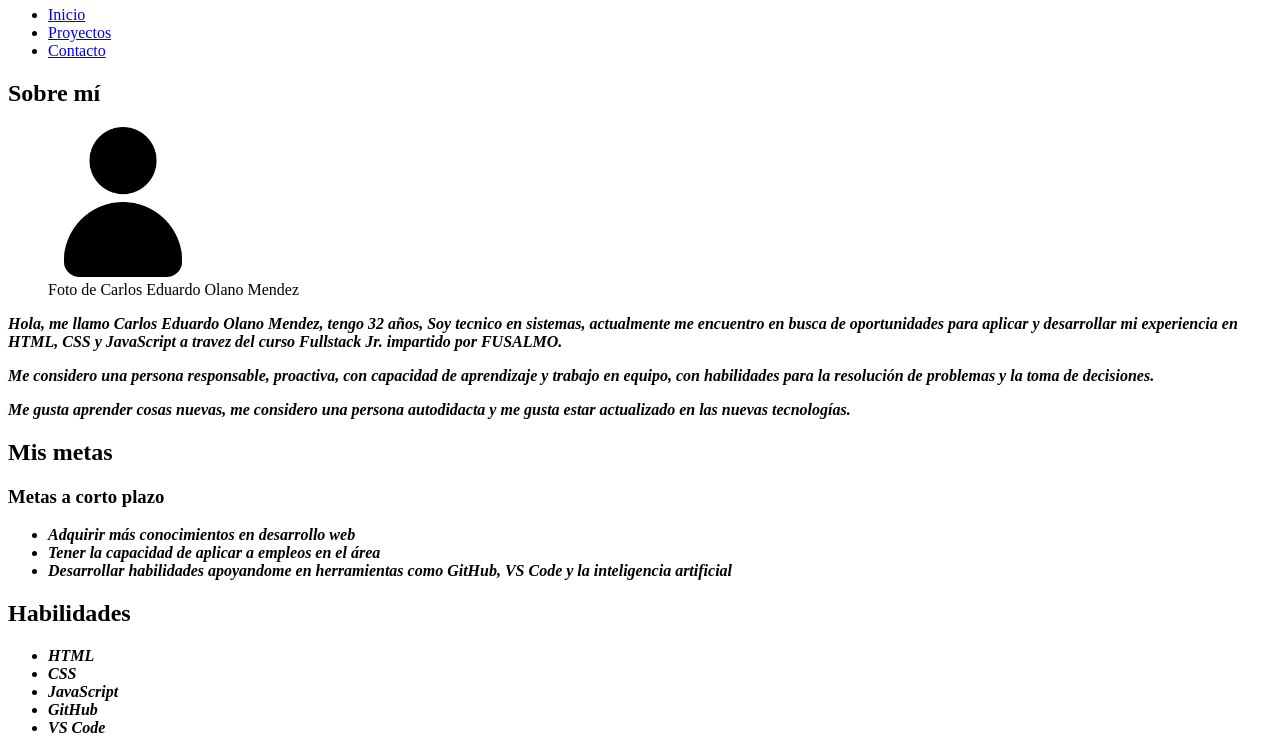
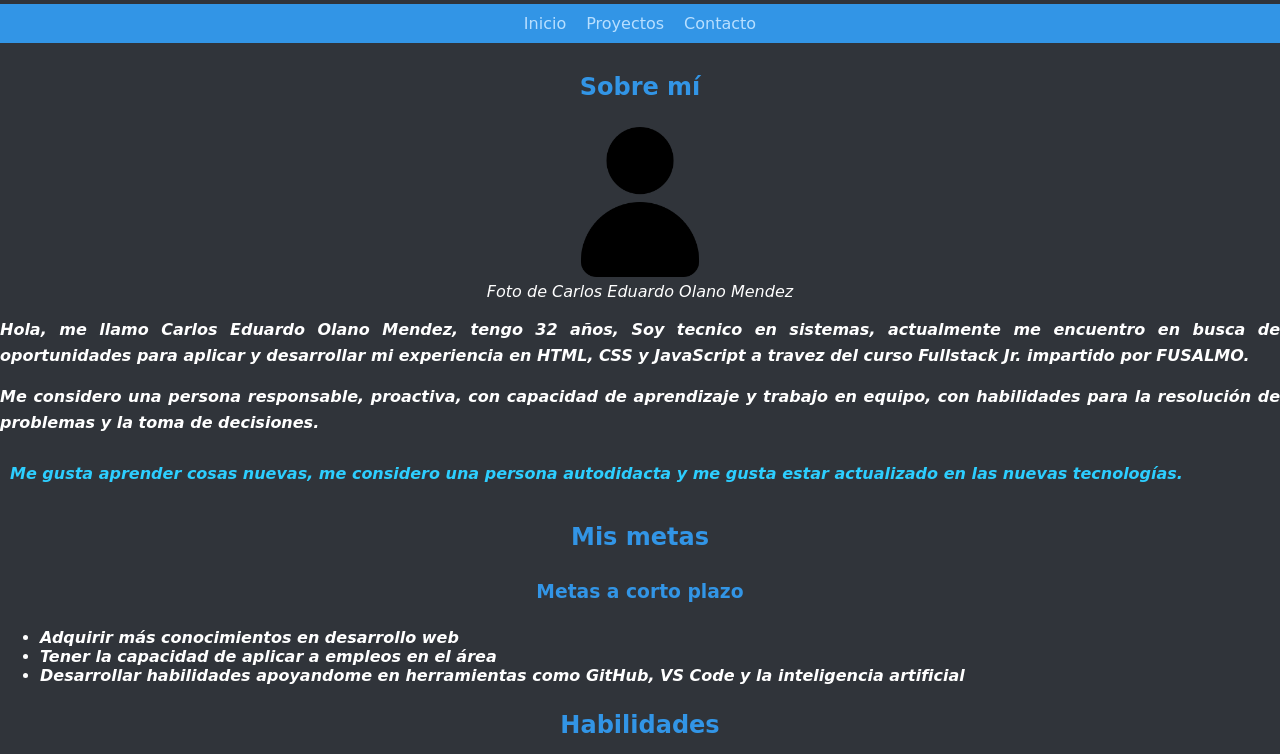
Before and after one commit to CrlsMenz/mi-portafolio, a plain HTML site: page index.html in a window 1280 px wide. Shown: the part 74-828 px from the top of the page. Drawn offline with Linux system fonts and the light colour scheme; a web font is replaced by a local one.

Commit message:
Agrega hoja de estilos con paleta y tipografía

```diff
--- /dev/null
+++ b/css/estilos.css
@@ -0,0 +1,82 @@
+:root {
+    --color-principal: #3295e6;
+    --color-secundario: #b8dfff;
+    --color-accento: #2dceff;
+    --color-fondo: #30343a;
+    --color-texto: #ffffff;
+}
+
+body {
+    font-family: 'Overlock SC', 'Aboreto', cursive, sans-serif;
+    font-size: 16px;
+    text-align: justify;
+    background-color: var(--color-fondo);
+    color: var(--color-texto);
+    margin: 0;
+    padding: 0;
+}
+
+h1, h2, h3 {
+    color: var(--color-principal);
+    font-family: 'Aboreto', cursive;
+    margin: 10px;
+    padding: 10px;
+    text-align: center;
+}
+
+p {
+    color: var(--color-texto);
+    line-height: 1.6;
+    margin: 0 0 1em 0;
+}
+
+a {
+    color: var(--color-secundario);
+    text-decoration: none;
+}
+a:hover {
+    color: var(--color-accento);
+    text-decoration: underline;
+}
+
+.destacado {
+    color: var(--color-accento);
+    padding: 10px;
+    border-radius: 5px;
+}
+
+.mi-imagen {
+    max-width: 100%;
+    height: auto;
+    display: block;
+    margin: 0 auto;
+    align-items: center;
+}
+
+figcaption {
+    text-align: center;
+    font-style: italic;
+    margin-top: 5px;
+}
+
+nav {
+    background-color: var(--color-principal);
+    padding: 10px;
+    margin-bottom: 20px;
+}
+
+nav ul {
+    display: flex;
+    justify-content: center;
+    gap: 20px;
+    list-style: none;
+    margin: 0;
+    padding: 0;
+}
+
+table {
+    width: 100%;
+    border-collapse: collapse;
+    margin-bottom: 20px;
+    align-items: center;
+}
--- a/index.html
+++ b/index.html
@@ -7,6 +7,14 @@
     <title>Carlos Mendez | Desarrollador Web</title>
     <meta name="description"
         content="Portafolio de Carlos Mendez, desarrollador web con experiencia en HTML, CSS y JavaScript.">
+
+    <!-- Referencia a la fuente de Google Fonts -->
+    <link rel="preconnect" href="https://fonts.googleapis.com">
+    <link rel="preconnect" href="https://fonts.gstatic.com" crossorigin>
+    <link href="https://fonts.googleapis.com/css2?family=Aboreto&family=Overlock+SC&display=swap" rel="stylesheet">
+
+    <!-- Referencia al archivo de estilos CSS -->
+    <link rel="stylesheet" href="css/estilos.css">
 </head>
 
 <body>
@@ -30,7 +38,8 @@
         <section id="sobre-mi">
             <h2>Sobre mí</h2>
             <figure>
-                <img src="img/perfil.png" alt="Foto de Carlos Eduardo Olano Mendez" width="150" height="150">
+                <img class="mi-imagen" src="img/perfil.png" alt="Foto de Carlos Eduardo Olano Mendez" width="150"
+                    height="150">
                 <figcaption>Foto de Carlos Eduardo Olano Mendez</figcaption>
             </figure>
             <p><strong><em>Hola, me llamo Carlos Eduardo Olano Mendez, tengo 32 años, Soy tecnico en sistemas,
@@ -41,7 +50,8 @@
             <p><strong><em>Me considero una persona responsable, proactiva, con capacidad de aprendizaje y trabajo en
                         equipo,
                         con habilidades para la resolución de problemas y la toma de decisiones.</em></strong></p>
-            <p><strong><em>Me gusta aprender cosas nuevas, me considero una persona autodidacta y me gusta estar
+            <p class="destacado"><strong><em>Me gusta aprender cosas nuevas, me considero una persona autodidacta y me
+                        gusta estar
                         actualizado en
                         las nuevas tecnologías.</em></strong></p>
         </section>
```
Also changed, not shown: contacto.html (+9 -1 lines), proyectos.html (+10 -2 lines), 1 other file.
